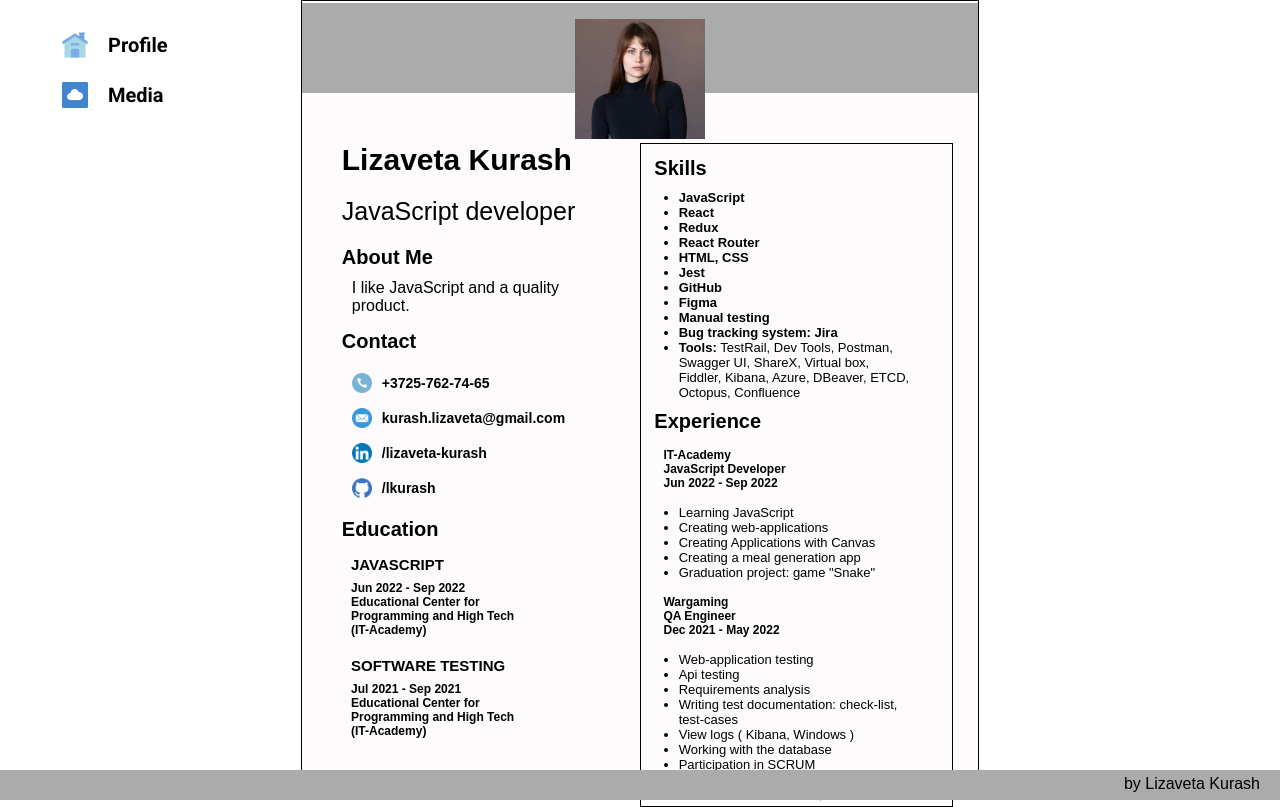
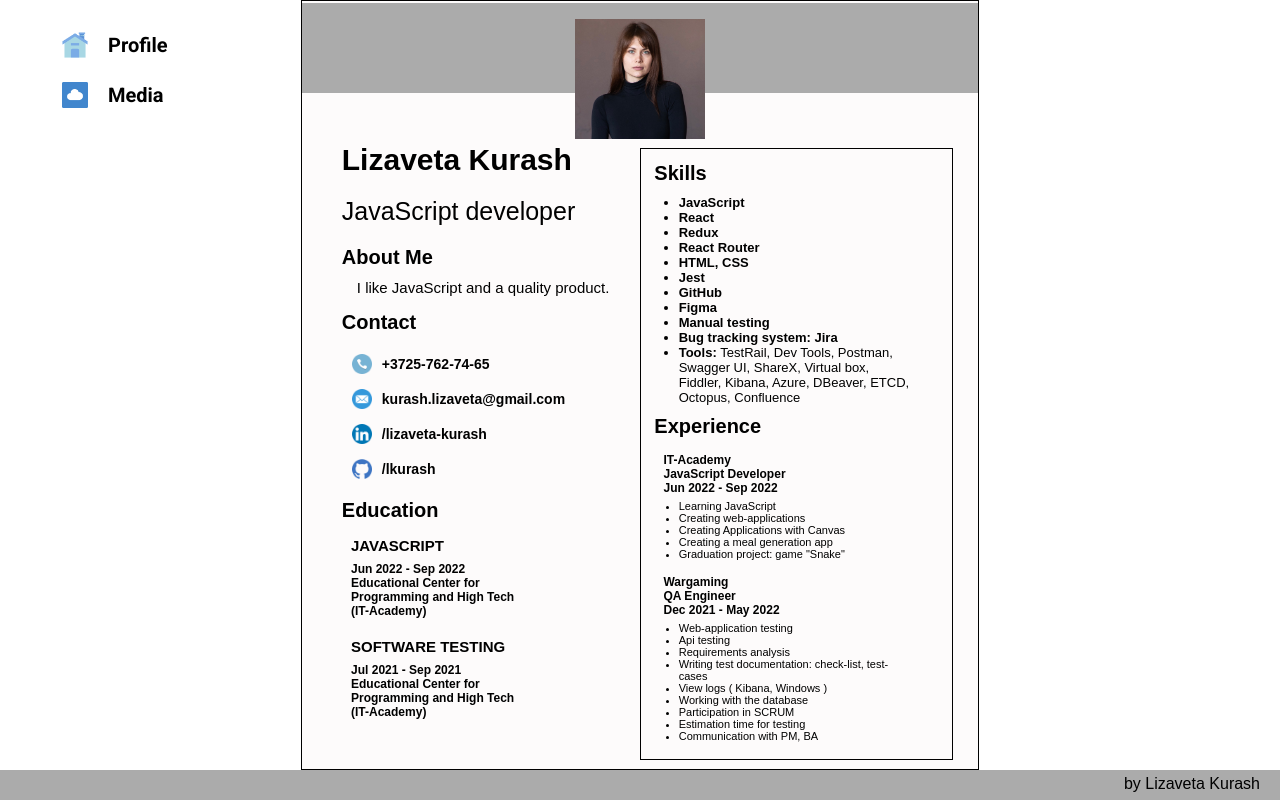
Before and after one commit to lkurash/CV, a plain HTML site: page index.html in a window 1280 px wide. Drawn offline with Linux system fonts and the light colour scheme.

Commit message:
edit css

```diff
--- a/css/cv.css
+++ b/css/cv.css
@@ -5,7 +5,7 @@
 
 .cv {
   width: 100%;
-  height: 97%;
+  height: 96%;
   border: 0.1px solid black;
   background-color: rgba(242, 232, 232, 0.199);
 }
@@ -55,8 +55,8 @@
 }
 
 .aboutme-details {
-  font-size: 16px;
-  margin-left: 10px;
+  font-size: 15px;
+  margin-left: 15px;
   margin-top: 10px;
   margin-bottom: 15px;
   max-width: 260px;
@@ -108,8 +108,8 @@
   border: 1px solid black;
   width: 90%;
   height: max-content;
-  margin-top: 50px;
-  padding: 1% 1% 1% 1%;
+  margin-top: 55px;
+  padding: 1% 1% 5% 1%;
 }
 
 .cv-section {
@@ -119,11 +119,12 @@
 }
 
 .details-list {
-  margin-top: var(--indent);
-  font-size: 13px;
+  font-size: 11px;
 }
 
 .skills {
+  margin-top: var(--indent);
+  font-size: 13px;
   font-weight: 600
 }
 
```
Also changed, not shown: index.html (+0 -1 lines).
